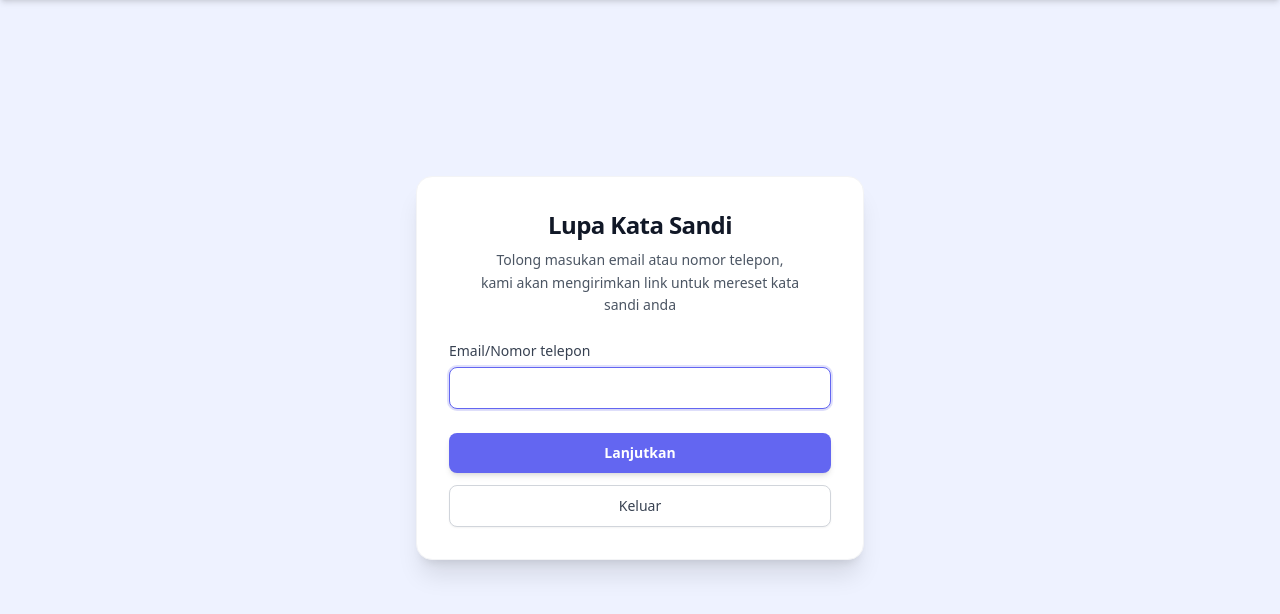
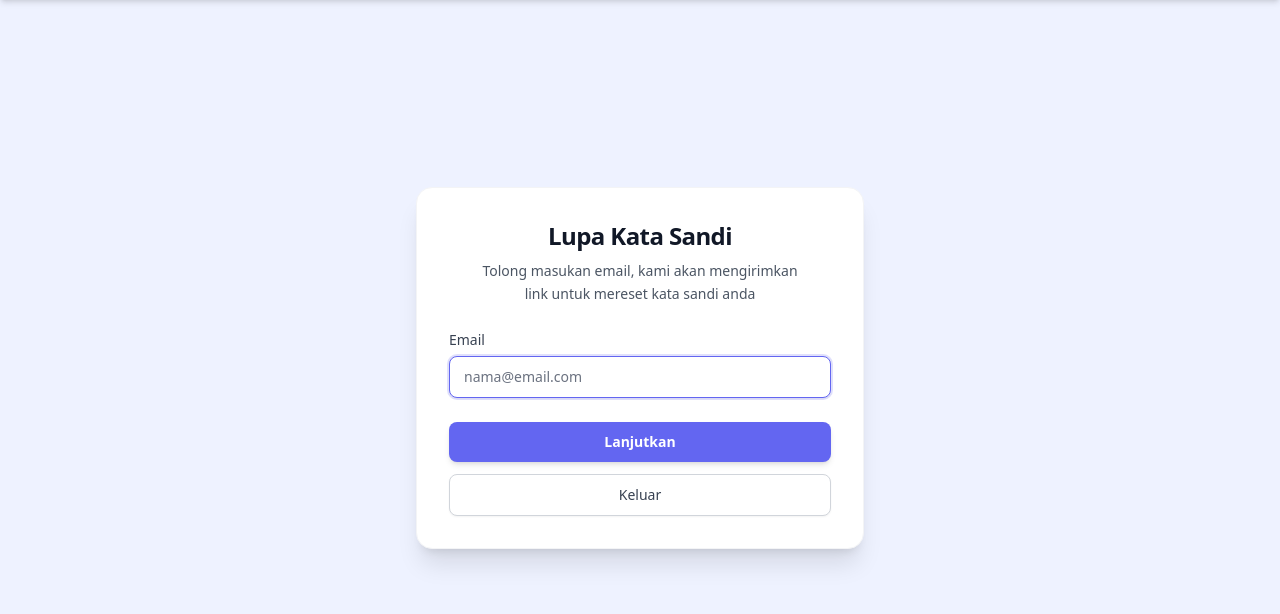
Before and after one commit to edvinHdyt/pbw-web-sudah-rusak-kel-4, a Laravel app: page /forgot-password in a window 1280 px wide. Shown: the part 64-678 px from the top of the page. Run offline with Laravel 12, Linux system fonts and the light colour scheme; style sheets or scripts are compiled from the project's sources; parts of the project's set-up code (start-up, migrations or seed data) failed here and were passed over.

Commit message:
feat: add login button to customer page and enforce email-only validation for password reset

```diff
--- a/app/Http/Controllers/Auth/PasswordResetLinkController.php
+++ b/app/Http/Controllers/Auth/PasswordResetLinkController.php
@@ -27,21 +27,11 @@ class PasswordResetLinkController extends Controller
      */
     public function store(Request $request): RedirectResponse
     {
-        $input = $request->input('email');
-
-        // If input is not an email, try resolving user by phone number
-        if ($input && !filter_var($input, FILTER_VALIDATE_EMAIL)) {
-            $user = User::where('no_telpon', $input)->first();
-            if ($user) {
-                $request->merge(['email' => $user->email]);
-            }
-        }
-
         $request->validate([
-            'email' => ['required', 'email'],
+            'email' => ['required', 'string', 'email'],
         ], [
-            'email.email' => 'Nomor telepon atau email tidak valid.',
-            'email.required' => 'Email atau nomor telepon wajib diisi.',
+            'email.required' => 'Email wajib diisi.',
+            'email.email' => 'Format email tidak valid.',
         ]);
 
         $status = Password::sendResetLink(
--- a/resources/views/auth/forgot-password.blade.php
+++ b/resources/views/auth/forgot-password.blade.php
@@ -2,7 +2,7 @@
     <div class="mb-6 text-center">
         <h1 class="text-2xl font-bold tracking-tight text-gray-900 mb-2">Lupa Kata Sandi</h1>
         <p class="text-sm text-gray-600 leading-relaxed max-w-xs mx-auto">
-            Tolong masukan email atau nomor telepon, kami akan mengirimkan link untuk mereset kata sandi anda
+            Tolong masukan email, kami akan mengirimkan link untuk mereset kata sandi anda
         </p>
     </div>
 
@@ -12,15 +12,16 @@
     <form method="POST" action="{{ route('password.email') }}" class="space-y-4">
         @csrf
 
-        <!-- Email/Nomor telepon -->
+        <!-- Email -->
         <div>
             <label for="email" class="block text-sm font-medium text-gray-700 mb-1.5">
-                Email/Nomor telepon
+                Email
             </label>
             <input id="email"
-                   type="text"
+                   type="email"
                    name="email"
                    value="{{ old('email') }}"
+                   placeholder="nama@email.com"
                    required
                    autofocus
                    class="block w-full rounded-lg border border-gray-300 bg-white px-3.5 py-2.5 text-sm text-gray-900 shadow-sm focus:border-indigo-500 focus:outline-none focus:ring-2 focus:ring-indigo-500/20 transition" />
```
Also changed, not shown: resources/views/customer/index.blade.php (+12 -1 lines), tests/Feature/Auth/PasswordResetTest.php (+7 -0 lines), tests/Feature/CustomerTest.php (+15 -0 lines).
